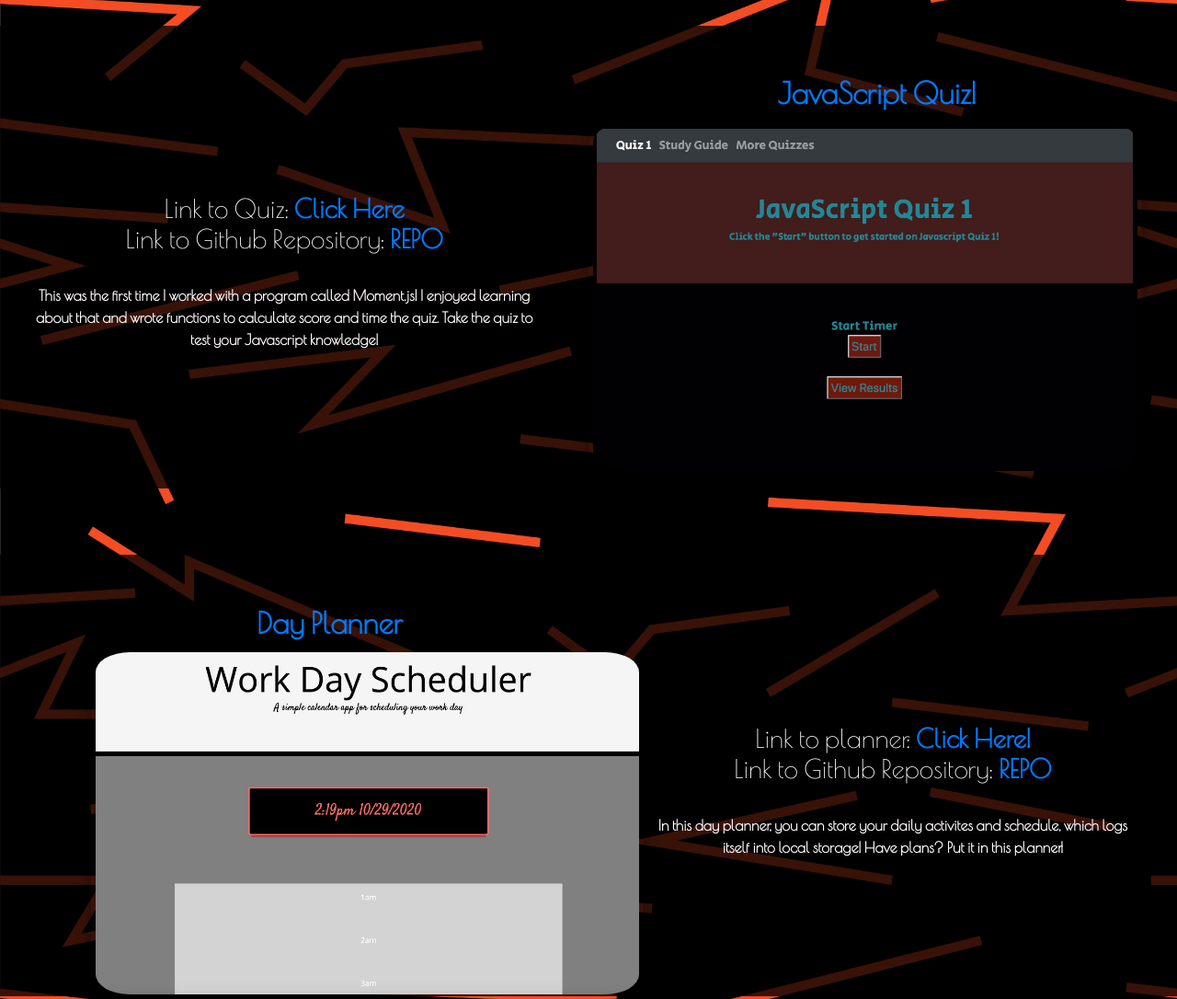
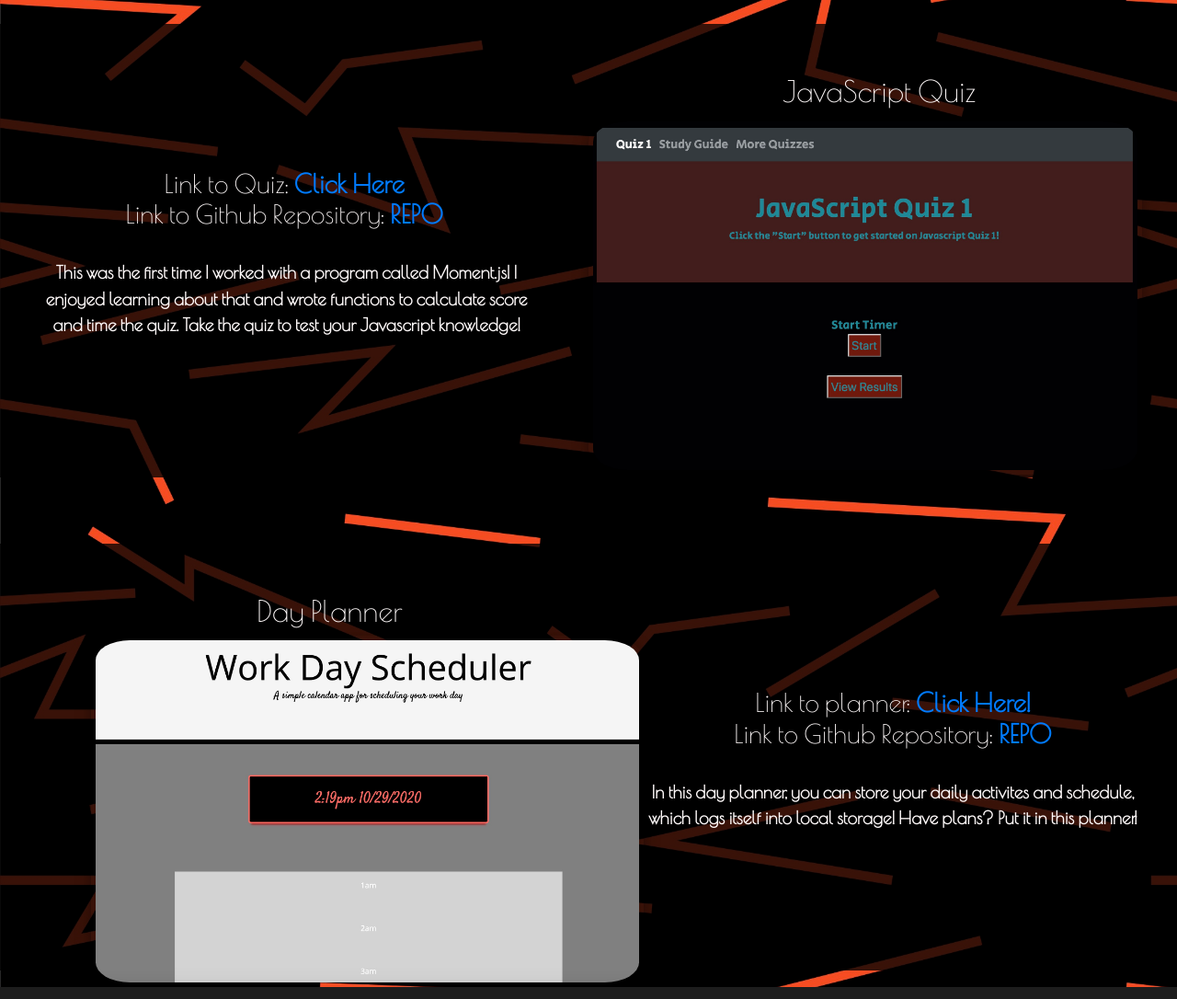
Before and after one commit to CaseyOverton/Portfolio3, a plain HTML site: page portfolio.html in a window 1280 px wide. Shown: the part 1000-2086 px from the top of the page at 92% size. Drawn offline with nearby package versions, Linux system fonts and the light colour scheme.

Commit message:
fixed links, made p tag bigger

```diff
--- a/Assets/portfolio.css
+++ b/Assets/portfolio.css
@@ -11,6 +11,9 @@ body {
     font-family: 'Poiret One', cursive;
     font-weight: bolder;
     color: snow;
+}
+p {
+  font-size: 40%;
 }
 #header {
   font-size: 75px;
--- a/portfolio.html
+++ b/portfolio.html
@@ -40,26 +40,26 @@
 
     <div id="project1">
     <p>
-      <h2 id="link1"> <a href="https://nihalwill.github.io/EatingHour/" target="_blank"">The Eating Hour</a> </h2> <img id="img1" src="Assets/Images/group proj .jpg">
+      <h2 id="link1"> The Eating Hour</h2> <img id="img1" src="Assets/Images/group proj .jpg">
       </p>
 
-<p id="p1"> <br><br><h3> Link to Application: <a href="https://nihalwill.github.io/EatingHour/" target="_blank">Click Here</a> <br>Link to Github Repository: <a href="https://github.com/nihalwill/EatingHour" target="_blank">REPO</a></h3>Working with a group of developers, we created this application that lets you search various food and drink recipes online. This project was my first time collabortating with a group on gitub. We learned to navigate the merging of different versions of code, which was invaluable. It was also our first time receiving date from an API.</p><br><br><br><br>
+<br><br><h3> Link to Application: <a href="https://nihalwill.github.io/EatingHour/" target="_blank">Click Here</a> <br>Link to Github Repository: <a href="https://github.com/nihalwill/EatingHour" target="_blank">REPO</a></h3><p id="p1"> Working with a group of developers, we created this application that lets you search various food and drink recipes online. This project was my first time collabortating with a group on gitub. We learned to navigate the merging of different versions of code, which was invaluable. It was also our first time receiving date from an API.</p><br><br><br><br>
 </div>   <br><br><br><br>
 
 <div id="project2">
   <p>
-    <h2 id="link2"> <a href="https://caseyoverton.github.io/jsQuiz/" target="_blank">JavaScript Quiz!</a> </h2> <img id="img2" src="Assets/Images/quiz1.jpg">
+    <h2 id="link2">JavaScript Quiz</h2> <img id="img2" src="Assets/Images/quiz1.jpg">
     </p>
 
-<p id="p2"><br><br> <h3>Link to Quiz: <a href="https://caseyoverton.github.io/jsQuiz/" target="_blank">Click Here</a> <br>Link to Github Repository: <a href="https://github.com/CaseyOverton/jsQuiz" target="_blank">REPO</a></h3><br> This was the first time I worked with a program called Moment.js! I enjoyed learning about that and wrote functions to calculate score and time the quiz. Take the quiz to test your Javascript knowledge! </p><br><br><br><br>
+<br><br> <h3>Link to Quiz: <a href="https://caseyoverton.github.io/jsQuiz/" target="_blank">Click Here</a> <br>Link to Github Repository: <a href="https://github.com/CaseyOverton/jsQuiz" target="_blank">REPO</a></h3><br><p id="p2"> This was the first time I worked with a program called Moment.js! I enjoyed learning about that and wrote functions to calculate score and time the quiz. Take the quiz to test your Javascript knowledge! </p><br><br><br><br>
 </div><br><br><br>
 
 <div id="project3">
   <p>
-    <h2 id="link3"> <a href="https://caseyoverton.github.io/planner/" target="_blank">Day Planner</a> </h2> <img id="img3" src="Assets/Images/scheduler .jpg">
+    <h2 id="link3">Day Planner</h2> <img id="img3" src="Assets/Images/scheduler .jpg">
     </p>
 
-<p id="p3"><br><br><h3> Link to planner: <a href="https://caseyoverton.github.io/planner/" target="_blank">Click Here!</a> <br>Link to Github Repository: <a href="https://github.com/CaseyOverton/planner" target="_blank">REPO</a></h3><br> In this day planner, you can store your daily activites and schedule, which logs itself into local storage! Have plans? Put it in this planner! </p><br><br><br><br>
+<br><br><h3> Link to planner: <a href="https://caseyoverton.github.io/planner/" target="_blank">Click Here!</a> <br>Link to Github Repository: <a href="https://github.com/CaseyOverton/planner" target="_blank">REPO</a></h3><br> <p id="p3">In this day planner, you can store your daily activites and schedule, which logs itself into local storage! Have plans? Put it in this planner! </p><br><br><br><br>
 </div>
 
 
```
